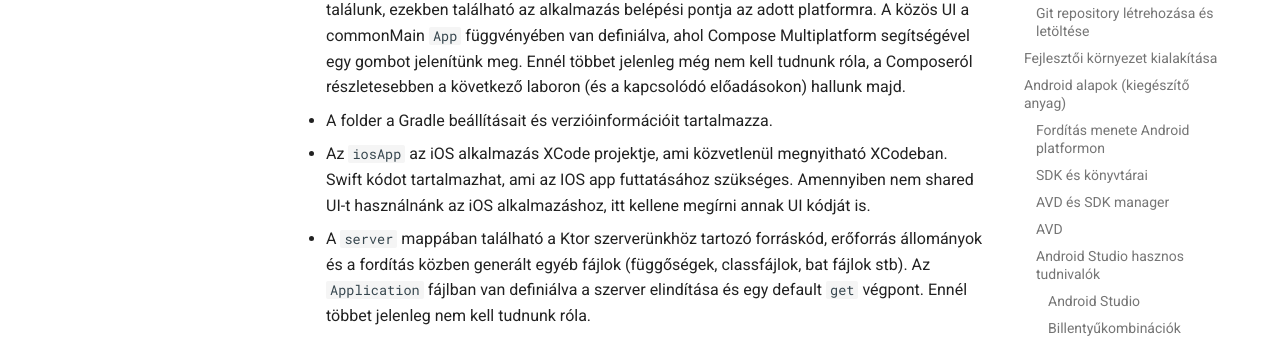
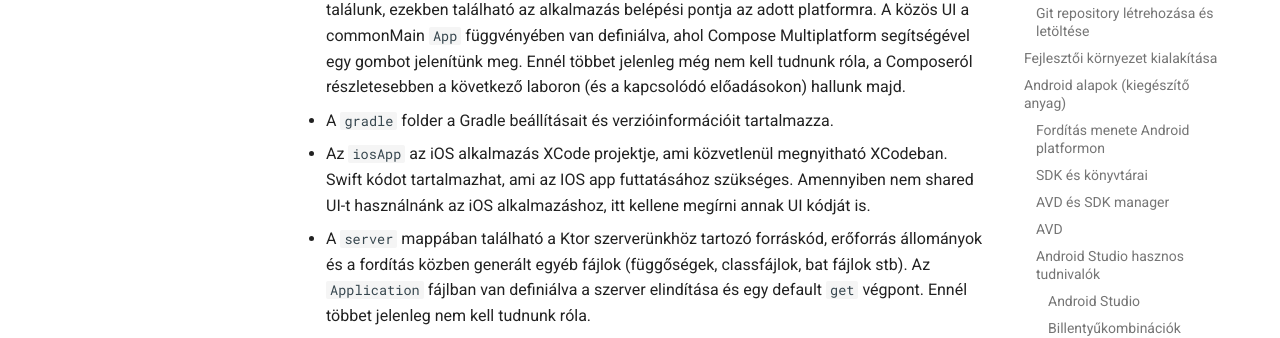
Before and after one commit to VIAUBXAV084/laborok, an MkDocs documentation site: the page built from docs/laborok/01_basics/index.md, in a window 1280 px wide and 900 px high, scrolled down 15456 px. Shown: the part 149-487 px from the top of the window. Built offline with MkDocs 1.6.1 and Material for MkDocs 9.7.7, drawn with Linux system fonts in a browser that asks for light colours; comment, search, counter and statistics services are not loaded.

Commit message:
Update index.md

```diff
--- a/docs/laborok/01_basics/index.md
+++ b/docs/laborok/01_basics/index.md
@@ -310,7 +310,7 @@ Tekintsük most át a projekt felépítését! A fontosabb elemek a következők
 - A `.gradle` folder tartalmazza az importálás során letöltött függőségeket és egyéb metaadatokat.
 - A `.idea` folder tartalmazza a projekt lokális IDE beállításait.
 - A `composeApp` gradle almodul tartalmazza a projektünk felhasználói felületéhez tartozó forráskódot és erőforrásfájlokat. A `src` mappán belül láthatjuk a különböző platformokhoz tartozó Source Seteket: `commonMain`, `iosMain`, `jvmMain` és `webMain` (illetve `commonTest` a közös UI kódhoz tartozó teszteknek). Mindegyik modulon belül egy .kt kiterjesztésű fájlt találunk, ezekben található az alkalmazás belépési pontja az adott platformra. A közös UI a commonMain `App` függvényében van definiálva, ahol Compose Multiplatform segítségével egy gombot jelenítünk meg. Ennél többet jelenleg még nem kell tudnunk róla, a Composeról részletesebben a következő laboron (és a kapcsolódó előadásokon) hallunk majd.
-- A  folder a Gradle beállításait és verzióinformációit tartalmazza.
+- A  `gradle` folder a Gradle beállításait és verzióinformációit tartalmazza.
 - Az `iosApp` az iOS alkalmazás XCode projektje, ami közvetlenül megnyitható XCodeban. Swift kódot tartalmazhat, ami az IOS app futtatásához szükséges. Amennyiben nem shared UI-t használnánk az iOS alkalmazáshoz, itt kellene megírni annak UI kódját is.
 - A `server` mappában található a Ktor szerverünkhöz tartozó forráskód, erőforrás állományok és a fordítás közben generált egyéb fájlok (függőségek, classfájlok, bat fájlok stb). Az `Application` fájlban van definiálva a szerver elindítása és egy default `get` végpont. Ennél többet jelenleg nem kell tudnunk róla.
 - A `shared` modul szerepe ugyanaz, mint a `composeApp` volt, viszont ide minden más, a felhasználói felületet nem érintő kód (üzleti logika és adatmodellek) kerül. Ily módon a Kotlin Multiplatform a projekt felépítésének szintjén is elkülöníti a UI-hoz szükséges kódot az alkalmazás többi részétől.
```
